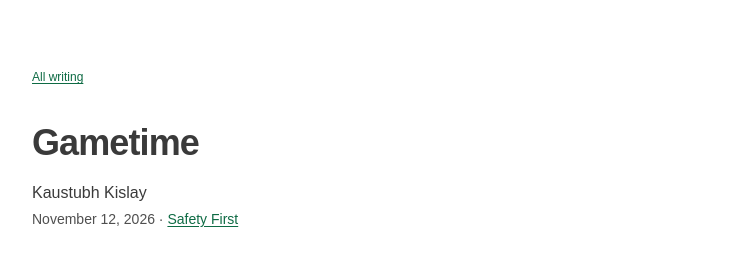
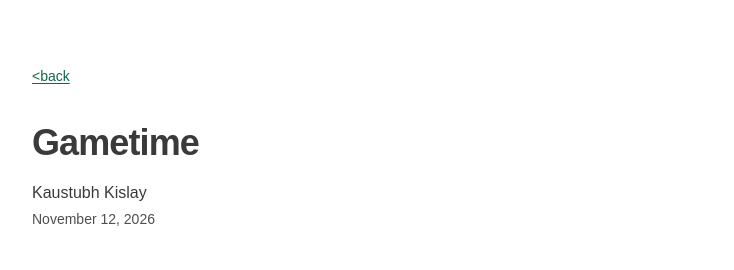
Before and after one commit to kaustubhkislay/website, a Next.js app: page /writing/gametime in a window 1280 px wide. Shown: the top 270 px of the page, without its empty margins (272-1006 px from the left). Built offline with nearby package versions, Linux system fonts and the light colour scheme; a web font is replaced by a local one.

Commit message:
Update article back links and remove the Safety First credit

```diff
--- a/src/app/writing/[slug]/page.tsx
+++ b/src/app/writing/[slug]/page.tsx
@@ -40,15 +40,19 @@ export default async function ArticlePage({ params }: ArticlePageProps) {
   const Content = article.default;
   return (
     <main className="mx-auto max-w-[720px] px-6 pt-12 pb-20 sm:pt-16">
-      <Link href="/writing" className="text-xs text-accent underline underline-offset-2">All writing</Link>
+      <Link href="/writing" className="text-sm text-accent underline underline-offset-2">&lt;back</Link>
       <article>
         <header className="mt-8 mb-9">
           <h1 className="text-3xl font-bold tracking-tight text-text leading-tight sm:text-4xl">{article.title}</h1>
           <p className="mt-4 text-base text-text">{article.authors}</p>
           <p className="mt-1 text-sm text-text-muted">
             <time dateTime={article.published}>{dateFormat.format(new Date(article.published))}</time>
-            {" · "}
-            <a href={article.originalUrl} className="text-accent underline underline-offset-2">{article.publication}</a>
+            {"publication" in article && (
+              <>
+                {" · "}
+                <a href={article.originalUrl} className="text-accent underline underline-offset-2">{article.publication}</a>
+              </>
+            )}
           </p>
         </header>
         <div className="article-body"><Content /></div>
--- a/src/app/writing/_articles/gametime.tsx
+++ b/src/app/writing/_articles/gametime.tsx
@@ -4,8 +4,6 @@ export const slug = "gametime";
 export const title = "Gametime";
 export const published = "2026-11-12";
 export const authors = "Kaustubh Kislay";
-export const publication = "Safety First";
-export const originalUrl = "https://kaustubhkislay.substack.com/p/gametime";
 
 export default function Gametime() {
   return (
--- a/src/app/writing/_articles/how-to-approach-a-one-on-one.tsx
+++ b/src/app/writing/_articles/how-to-approach-a-one-on-one.tsx
@@ -2,8 +2,6 @@ export const slug = "how-to-approach-a-one-on-one";
 export const title = "How to Approach a One-on-One (to Get a Job)";
 export const published = "2026-09-29";
 export const authors = "Kaustubh Kislay";
-export const publication = "Safety First";
-export const originalUrl = "https://kaustubhkislay.substack.com/p/how-to-approach-a-one-on-one-to-get";
 
 export default function OneOnOnes() {
   return (
--- a/src/app/writing/_articles/reasoning-and-ethical-moral-task-results.tsx
+++ b/src/app/writing/_articles/reasoning-and-ethical-moral-task-results.tsx
@@ -4,8 +4,6 @@ export const slug = "reasoning-and-ethical-moral-task-results";
 export const title = "How does reasoning affect Ethical/Moral task results?";
 export const published = "2026-01-31";
 export const authors = "Kaustubh Kislay";
-export const publication = "Safety First";
-export const originalUrl = "https://kaustubhkislay.substack.com/p/how-does-reasoning-affect-ethicalmoral";
 
 export default function MoralReasoning() {
   return (
--- a/src/app/writing/_articles/secret-loyalties-and-remote-influenceability.tsx
+++ b/src/app/writing/_articles/secret-loyalties-and-remote-influenceability.tsx
@@ -2,8 +2,6 @@ export const slug = "secret-loyalties-and-remote-influenceability";
 export const title = "Secret Loyalties Likely Raise Remote-Influenceability";
 export const published = "2026-06-08";
 export const authors = "Kaustubh Kislay";
-export const publication = "Safety First";
-export const originalUrl = "https://kaustubhkislay.substack.com/p/secret-loyalties-likely-raise-remote";
 
 export default function SecretLoyalties() {
   return (
--- a/src/app/writing/_articles/your-ais-dont-do-what-you-want.tsx
+++ b/src/app/writing/_articles/your-ais-dont-do-what-you-want.tsx
@@ -4,8 +4,6 @@ export const slug = "your-ais-dont-do-what-you-want";
 export const title = "Your AIs don't do what you want. This is really bad";
 export const published = "2026-07-22";
 export const authors = "Kaustubh Kislay";
-export const publication = "Safety First";
-export const originalUrl = "https://kaustubhkislay.substack.com/p/your-ais-dont-do-what-you-want-this";
 
 export default function RewardHacking() {
   return (
```
